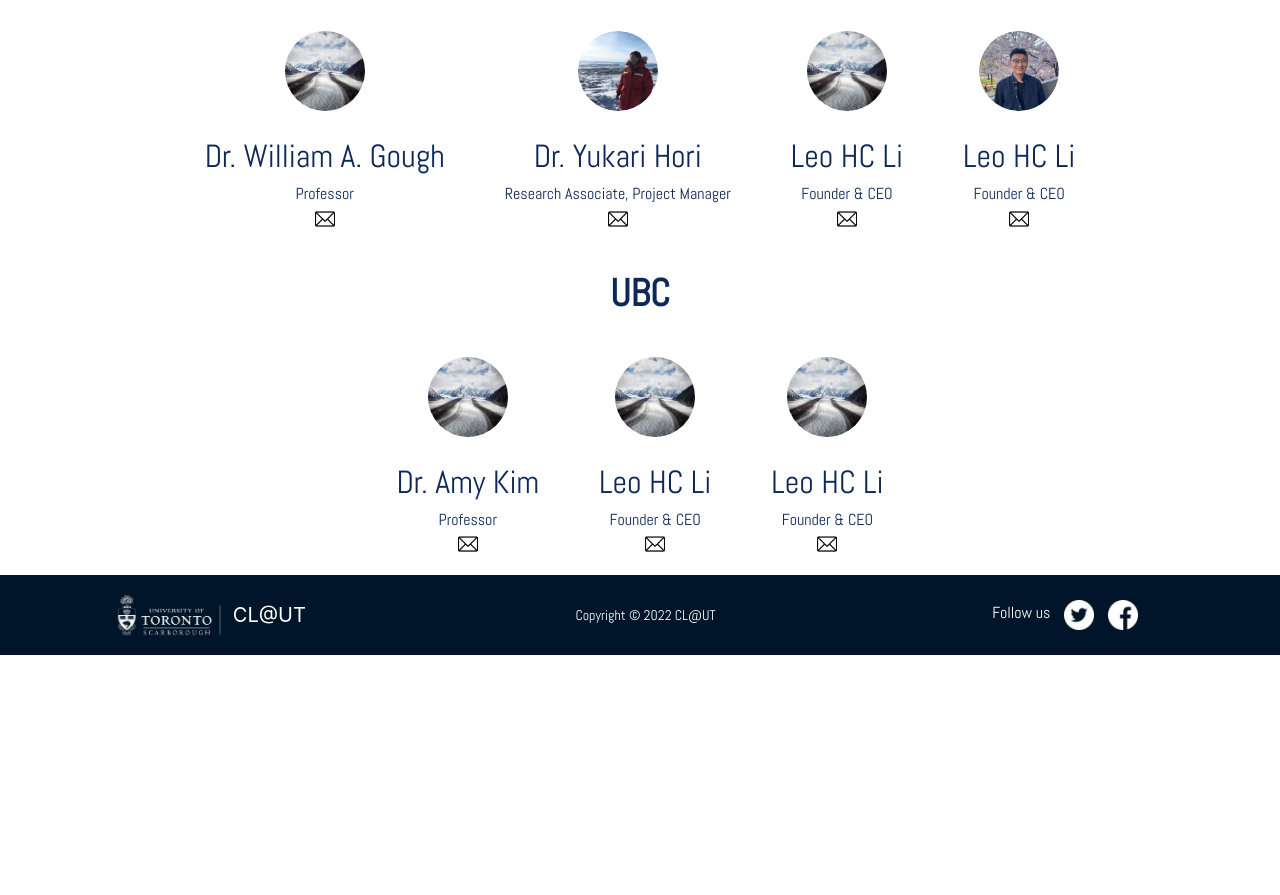
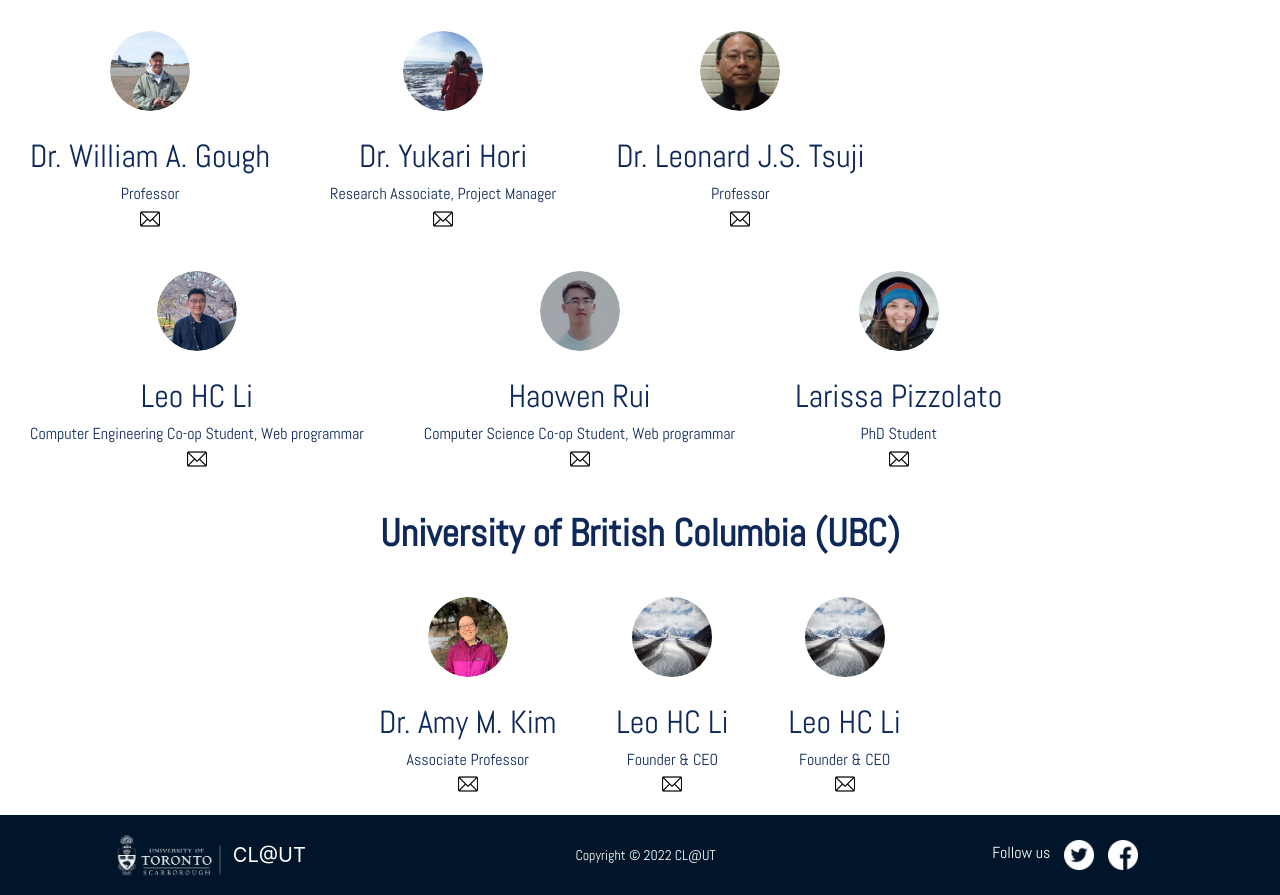
Before and after one commit to yukarihh/winter_road_portal, a React (Create React App) app: page /about in a window 1280 px wide. Shown: the part 500-1395 px from the top of the page. Before the commit the page ends 1155 px from the top, so only its background shows below. Built offline with nearby package versions, Linux system fonts and the light colour scheme; a web font is replaced by a local one.

Commit message:
Update: About page
UTSC

```diff
--- a/src/pages/About/index.js
+++ b/src/pages/About/index.js
@@ -1,23 +1,26 @@
-
-
 import bgImage from "../../assets/homebg_3.png";
-import yukari from "../../assets/Yukari.png";
-import leo from "../../assets/Leo.png";
+import Bill from "../../assets/Bill.png";
+import Yukari from "../../assets/Yukari.png";
+import Len from "../../assets/Len.png";
+import Leo from "../../assets/Leo.png";
+import Haowen from "../../assets/Haowen.png";
+import Larissa from "../../assets/Larissa.png";
+import Amy from "../../assets/Amy.png";
 import CoverBanner from "../../components/Global/CoverBanner";
 import Team from "../../components/Team";
 function About() {
   const TeamMemberInfo = [[
     {
       id: 1,
-      image: bgImage,
+      image: Bill,
       name: "Dr. William A. Gough",
       title: "Professor",
-      email: "leeoo.li@mail.utoronto.ca"
+      email: "william.gough@utoronto.ca"
 
     },
     {
         id: 2,
-        image: yukari,
+        image: Yukari,
         name: "Dr. Yukari Hori",
         title: "Research Associate, Project Manager",
         email: "y.hori@utoronto.ca"
@@ -25,26 +28,40 @@ function About() {
       },
       {
         id: 3,
-        image: bgImage,
-        name: "Leo HC Li",
-        title: "Founder & CEO",
-        email: "leeoo.li@mail.utoronto.ca"
+        image: Len,
+        name: "Dr. Leonard J.S. Tsuji",
+        title: "Professor",
+        email: "leonard.tsuji@utoronto.ca"
 
       },
-      {
+       {
         id: 4,
-        image: leo,
+        image: Leo,
         name: "Leo HC Li",
-        title: "Founder & CEO",
+        title: "Computer Engineering Co-op Student, Web programmar",
         email: "leeoo.li@mail.utoronto.ca"
-
-      }], [
+       },
+        {
+        id: 5,
+        image: Haowen,
+        name: "Haowen Rui",
+        title: "Computer Science Co-op Student, Web programmar",
+        email: "anson.rui@mail.utoronto.ca"
+        },
+         {
+        id: 6,
+        image: Larissa,
+        name: "Larissa Pizzolato",
+        title: "PhD Student",
+        email: "larissa.pizzolato@mail.utoronto.ca"
+         }
+       ], [
         {
           id: 1,
-          image: bgImage,
-          name: "Dr. Amy Kim",
-          title: "Professor",
-          email: "leeoo.li@mail.utoronto.ca"
+          image: Amy,
+          name: "Dr. Amy M. Kim",
+          title: "Associate Professor",
+          email: "amykim@civil.ubc.ca"
 
         },
         {
@@ -69,7 +86,7 @@ function About() {
     <div>
       <CoverBanner title="About" />
     <Team teamName={"University of Toronto Scarborough (UTSC)"} teamMemberInfo={TeamMemberInfo[0]} />
-    <Team teamName={"UBC"} teamMemberInfo={TeamMemberInfo[1]}/>
+    <Team teamName={"University of British Columbia (UBC)"} teamMemberInfo={TeamMemberInfo[1]}/>
     </div>
   );
 }
```
